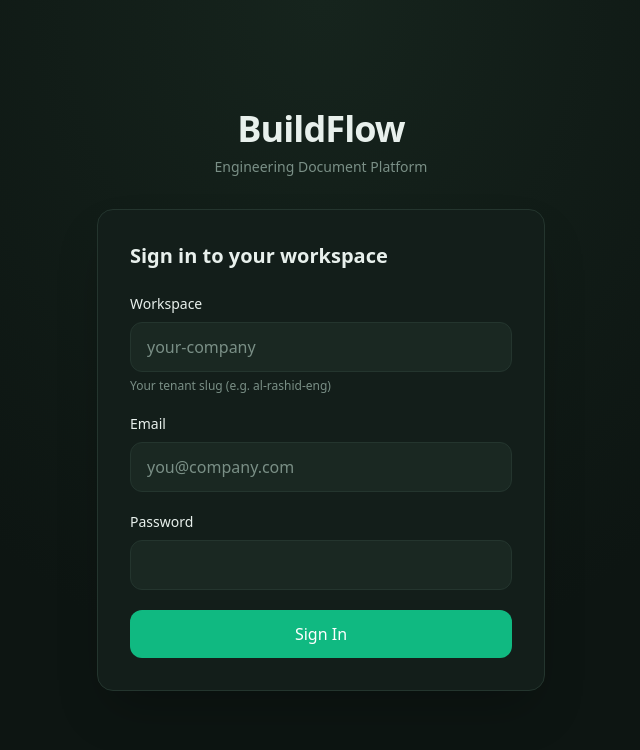
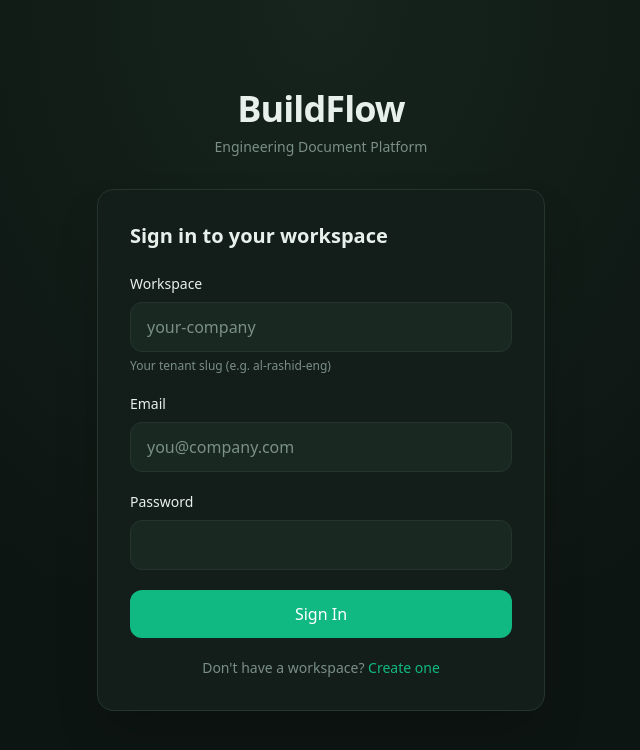
Before and after one commit to luaay/BuildFlow-V3, a React (Vite) app in the folder client/: page /login in a window 1280 px wide. Shown: the top 750 px of the page, without its empty margins (319-959 px from the left). Built offline with nearby package versions, Linux system fonts and the light colour scheme; no server answers.

Commit message:
feat(client): add sign-in/register cross navigation links

```diff
--- a/client/src/features/auth/LoginPage.tsx
+++ b/client/src/features/auth/LoginPage.tsx
@@ -126,6 +126,13 @@ export function LoginPage() {
           >
             {mutation.isPending ? "Signing in..." : "Sign In"}
           </button>
+          {/* رابط التسجيل للجدد */}
+          <p className="text-center text-sm text-[var(--color-text-secondary)]">
+            Don't have a workspace?{" "}
+            <a href="/register" className="text-[var(--color-accent)] hover:underline">
+              Create one
+            </a>
+          </p>
         </form>
       </div>
     </div>
```
